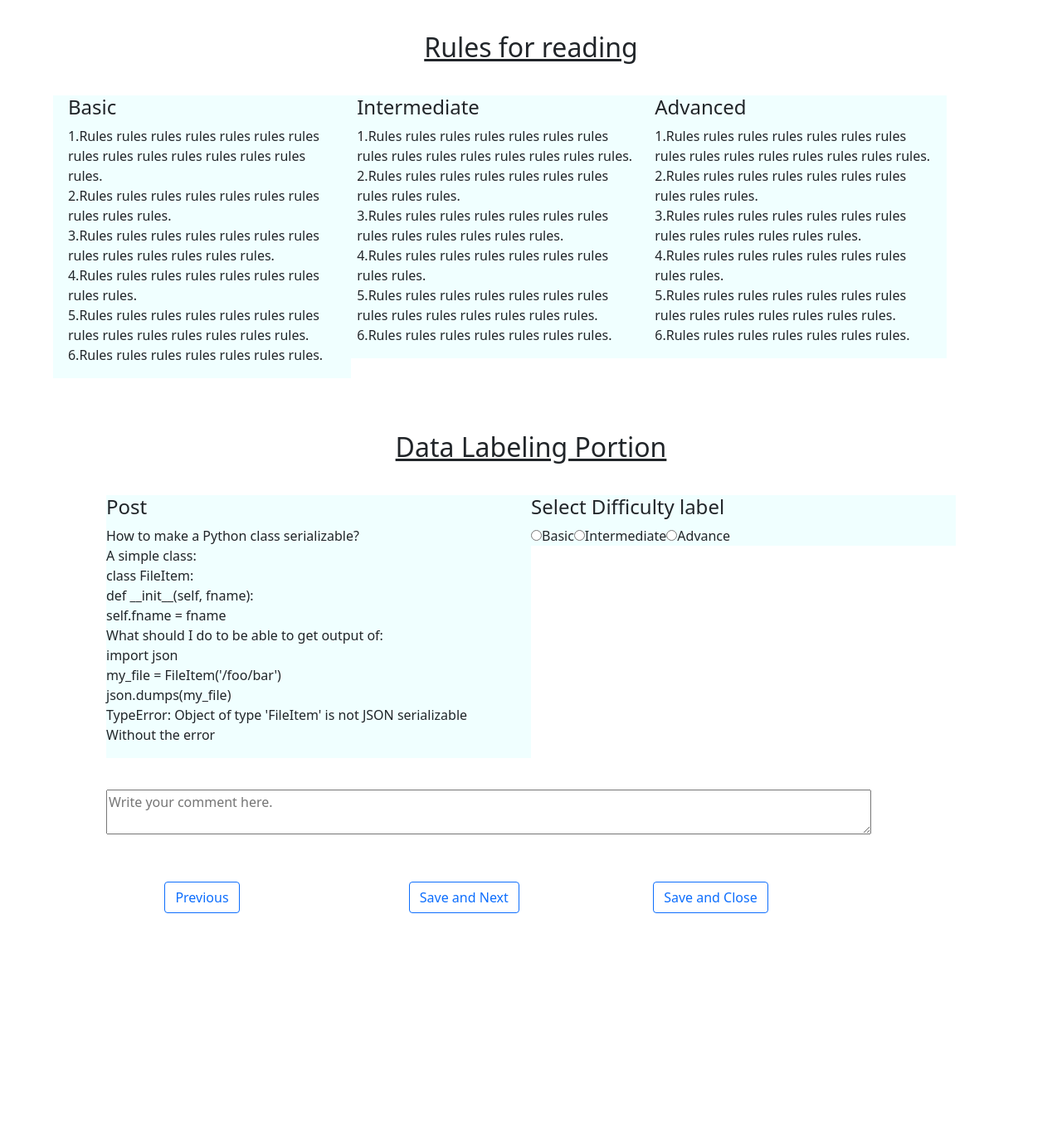
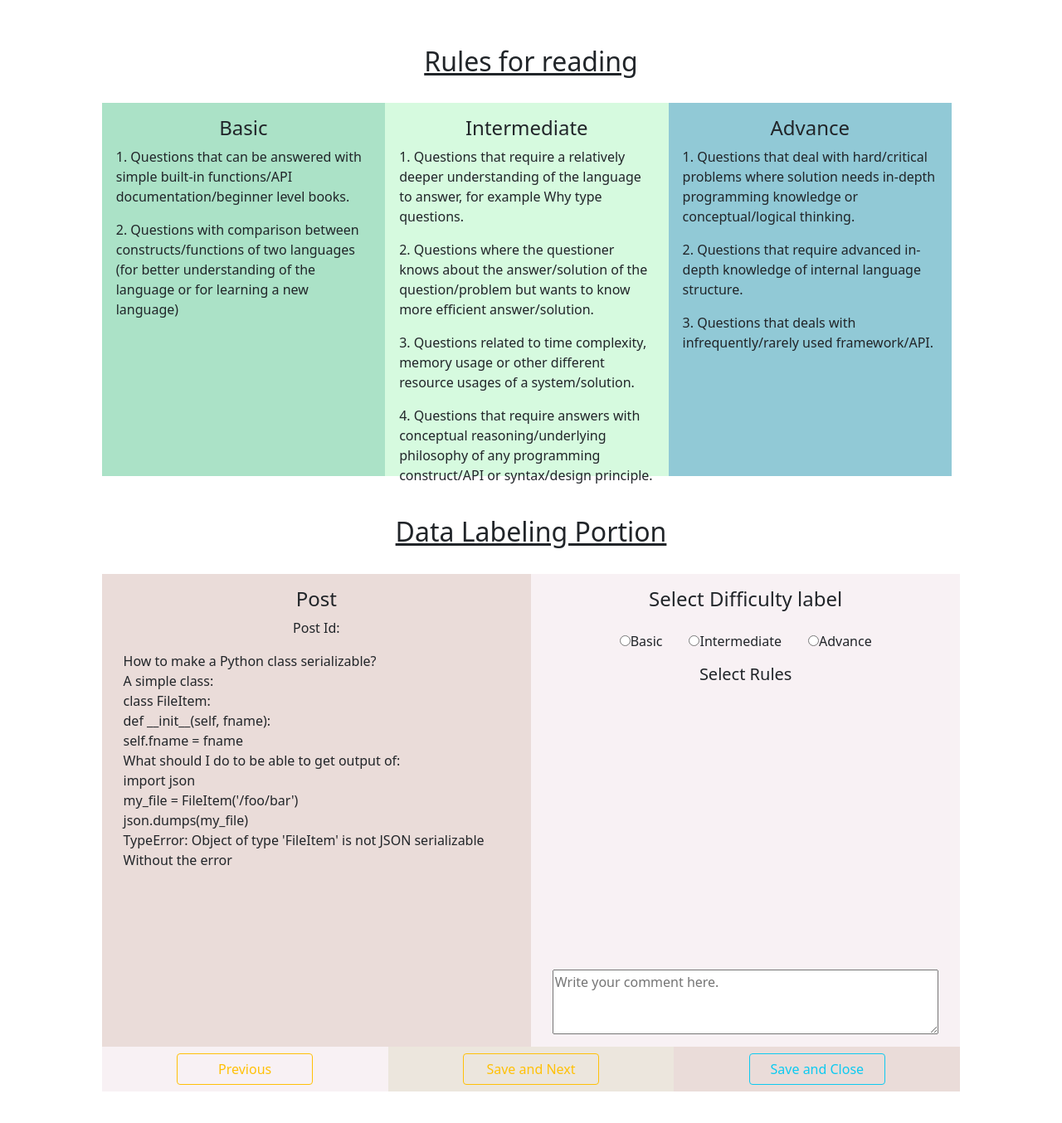
Before and after one commit to nawshin81/difficulty-labeling, a React (Create React App) app: page /labelpage in a window 1280 px wide. Shown: the top 1354 px of the page at 83% size. Before the commit the page ends 1127 px from the top, so only its background shows below. Built offline with nearby package versions, Linux system fonts and the light colour scheme.

Commit message:
Labelpage changed

```diff
--- a/src/App.js
+++ b/src/App.js
@@ -8,7 +8,7 @@ function App() {
       <BrowserRouter>
         <Routes>
           <Route path="/" element={<Home/>} />
-          <Route path="/Labelpage" element={<Labelpage/>} />
+          <Route path="/labelpage" element={<Labelpage/>} />
         </Routes>
       </BrowserRouter>
     </div>
--- a/src/InputPart.js
+++ b/src/InputPart.js
@@ -1,58 +1,100 @@
 import React from "react";
 import { useState, useEffect } from "react";
-import { Form, Button } from "react-bootstrap";
+import { Form } from "react-bootstrap";
+import { useNavigate } from "react-router-dom";
 import "bootstrap/dist/css/bootstrap.min.css";
 
-const InputPart = () => {
-  const rules = [
-    { id: 0, title: "Hello World" },
-    { id: 1, title: "Installation" },
-    { id: 2, title: "Development" },
-    { id: 3, title: "Others" },
-  ];
-  let arr = new Array(rules.length);
+const InputPart = (props) => {
+
+  const rules=props.rules;
+
+  const navigate = useNavigate();
+
+  const [collapse, setCollapse] = useState(true);
+  const [difficultywiserule, setDifficultywiserule]= useState({});
+  const [rule_arr, setRules_arr] = useState([]);
+
+
+
   const [difficulty, setDifficulty] = useState();
-  const [collapse, setCollapse] = useState(true);
+
   const handleChange = (e) => {
     const target = e.target;
     if (target.checked) {
       setDifficulty(target.value);
+      if (target.value===rules[0].title){
+        setDifficultywiserule(rules[0].item)
+        setRules_arr(new Array(rules[0].item.length))
+      }else if(target.value===rules[1].title){
+        setDifficultywiserule(rules[1].item)
+        setRules_arr(new Array(rules[1].item.length))
+      }else {
+        setDifficultywiserule(rules[2].item)
+        setRules_arr(new Array(rules[2].item.length))
+      }
       setCollapse(false);
     }
   };
 
-  useEffect(() => {
-    console.log(difficulty);
-    setCheckedState(arr.fill(false));
-  },[difficulty]);
 
-  const [checkedState, setCheckedState] = useState(arr.fill(false));
+
+  const [checkedRules, setcheckedRules] = useState(rule_arr.fill(false));
 
   const handleOnChange = (position) => {
-    const updatedCheckedState = checkedState.map((item, index) =>
+    const updatedcheckedRules = checkedRules.map((item, index) =>
       index === position ? !item : item
     );
 
-    setCheckedState(updatedCheckedState);
+    setcheckedRules(updatedcheckedRules);
   };
 
+
+
+  const [comment, setComment] = useState('');
+
+
+  useEffect(() => {
+    console.log(difficulty);
+    setcheckedRules(rule_arr.fill(false));
+  }, [difficulty]);
+
+
+  const save_and_next = () => {
+    if (difficulty != '') {
+      alert(difficulty + "----" + checkedRules + "\n" + comment)
+    } else {
+      alert("Please enter a valid Student Id")
+    }
+  }
+
+
+  const save_and_close = () => {
+    if (difficulty != '') {
+      let path = "/";
+      navigate(path);
+    } else {
+      alert("Please enter a valid Student Id")
+    }
+  }
+
   return (
-    <div style={{ paddingTop: "5%" }}>
+    <div className="w-100 ">
       <h2
         style={{
           display: "flex",
           justifyContent: "center",
           alignItems: "center",
           textDecorationLine: "underline",
-          marginBottom:"3%"
+          marginBottom: "3%"
         }}
       >
         Data Labeling Portion
       </h2>
-      <div style={{ width: "90%", paddingLeft: "10%" }}>
-        <div style={{ float: "left", width: "50%",backgroundColor:"azure" }}>
-          <h4>Post</h4>
-          <p>
+      <div style={{ backgroundColor: "#f8f1f4", minHeight: 570 }}>
+        <div style={{ float: "left", width: "50%", minHeight: 570, backgroundColor: "#eadcd9" }}>
+          <h4 className="d-flex justify-content-center pt-3">Post</h4>
+          <p className="d-flex justify-content-center">Post Id:</p>
+          <p style={{ paddingLeft: "5%", paddingRight: "3%" }}>
             How to make a Python class serializable?
             <br />
             A simple class:
@@ -77,21 +119,25 @@ const InputPart = () => {
           </p>
         </div>
 
-        <div style={{ float: "right", width: "50%",backgroundColor:"azure"  }}>
-          <h4>Select Difficulty label</h4>
+        <div style={{ float: "right", width: "50%" }}>
+          <h4 className="d-flex justify-content-center pt-3">Select Difficulty label</h4>
           <Form>
-            <div>
-              <label>
+            <div className="d-flex justify-content-center pt-3 w-100">
+            {rules.map(({ id, title }, index) => {
+              return (
+              <label className="px-3">
                 <input
                   type="radio"
-                  value="Basic"
-                  checked={difficulty === "Basic"}
+                  value={title}
+                  checked={difficulty === title}
                   onChange={handleChange}
                 />
-                <span>Basic</span>
+                <span>{title}</span>
               </label>
+              );
+            })}
 
-              <label>
+              {/* <label className="px-3">
                 <input
                   type="radio"
                   value="Intermediate"
@@ -101,7 +147,7 @@ const InputPart = () => {
                 <span>Intermediate</span>
               </label>
 
-              <label>
+              <label className="px-3">
                 <input
                   type="radio"
                   value="Advance"
@@ -109,64 +155,61 @@ const InputPart = () => {
                   onChange={handleChange}
                 />
                 <span>Advance</span>
-              </label>
+              </label> */}
             </div>
+            <div>
+
+              <h5 className="d-flex justify-content-center pt-3 w-100">Select Rules</h5>
+              <div className="d-flex justify-content-center pt-3 w-100" style={{minHeight:320}}>
                 {collapse ? (
                   <></>
                 ) : (
-              <>
-                <h3>Select Rules</h3>
                   <ul>
-                  {rules.map(({ id, title }, index) => {
+                    {difficultywiserule.map(({ item_id, item_title }, index) => {
                       return (
                         <div key={index}>
                           <input
                             type="checkbox"
-                          id={id}
-                          name={title}
-                          value={title}
-                          checked={checkedState[id]}
-                          onChange={() => handleOnChange(id)}
+                            id={item_id}
+                            name={item_title}
+                            value={item_title}
+                            checked={checkedRules[item_id]}
+                            onChange={() => handleOnChange(item_id)}
                           />
-                        <label htmlFor={`custom-checkbox-${id}`}>{title}</label>
+                          <label htmlFor={`custom-checkbox-${item_id}`}>{item_title}</label>
                         </div>
                       );
                     })}
                   </ul>
-              </>
                 )}
+              </div>
+            </div>
+            <form className="d-flex justify-content-center pt-3 w-100">
+              <textarea
+                value={comment}
+                rows="3"
+                placeholder="Write your comment here."
+                style={{ width: "90%" }}
+                onChange={e => setComment(e.target.value)}
+              />
+            </form>
           </Form>
         </div>
-        <br style={{ clear: "left" }} />
+
       </div>
-      <div>
-        <form style={{ paddingLeft: "10%", paddingTop: "3%" }}>
-          <textarea
-            value=""
-            placeholder="Write your comment here."
-            style={{ width: "80%" }}
-          />
-        </form>
+      <div className="d-flex justify-content-center pb-5 w-100">
+
+        <div className="d-flex justify-content-center p-2"
+          style={{ backgroundColor: "#f8f1f4", width: "33.33%" }}
+        > <button type="button" class="btn btn-outline-warning waves-effect w-50" >Previous</button>
         </div>
+        <div className="d-flex justify-content-center p-2"
+          style={{ backgroundColor: "#ece6dd", width: "33.33%" }}
+        > <button type="button" class="btn btn-outline-warning waves-effect w-50" onClick={save_and_next}>Save and Next</button></div>
+        <div className="d-flex justify-content-center p-2"
+          style={{ backgroundColor: "#eadcd9", width: "33.33%" }}
+        > <button type="button" class="btn btn-outline-info waves-effect w-50" onClick={save_and_close}>Save and Close</button></div>
 
-      <div
-        style={{
-          display: "flex",
-          justifyContent: "center",
-          alignItems: "center",
-          marginTop:"4%",
-          marginBottom:"2%",
-        }}
-      >
-        <div style={{ float: "left", width: "23%" }}>
-          <Button variant="outline-primary">Previous</Button>
-        </div>
-        <div style={{ float: "left", width: "23%" }}>
-          <Button variant="outline-primary">Save and Next</Button>
-        </div>
-        <div style={{ float: "left", width: "23%" }}>
-          <Button variant="outline-primary">Save and Close</Button>
-        </div>
       </div>
     </div>
   );
--- a/src/Labelpage.js
+++ b/src/Labelpage.js
@@ -3,10 +3,69 @@ import Rules from "./Rules";
 import InputPart from "./InputPart";
 
 const Labelpage = () => {
+
+  const rules = [
+    {
+      id: 0, title: "Basic", item: [
+        {
+          item_id: 0,
+          item_title: "Questions that can be answered with simple built-in functions/API documentation/beginner level books."
+        },
+        {
+          item_id: 1,
+          item_title: "Questions with comparison between constructs/functions of two languages (for better understanding of the language or for learning a new language)"
+        }
+      ]
+    },
+    {
+      id: 1, title: "Intermediate", item: [
+        {
+          item_id: 0,
+          item_title: "Questions that require a relatively deeper understanding of the language to answer, for example Why type questions."
+        },
+        {
+          item_id: 1,
+          item_title: "Questions where the questioner knows about the answer/solution of the question/problem but wants to know more efficient answer/solution."
+        },
+        {
+          item_id: 2,
+          item_title: "Questions related to time complexity, memory usage or other different resource usages of a system/solution."
+        },
+        {
+          item_id: 3,
+          item_title: "Questions that require answers with conceptual reasoning/underlying philosophy of any programming construct/API or syntax/design principle."
+        }
+      ]
+    },
+    {
+      id: 2, title: "Advance", item: [
+        {
+          item_id: 0,
+          item_title: "Questions that deal with hard/critical problems where solution needs in-depth programming knowledge or conceptual/logical thinking."
+        },
+        {
+          item_id: 1,
+          item_title: "Questions that require advanced in-depth knowledge of internal language structure."
+        },
+        {
+          item_id: 2,
+          item_title: "Questions that deals with infrequently/rarely used framework/API."
+        }
+      ]
+    },
+  ];
+
+
   return (
-    <div>
-      <Rules />
-      <InputPart />
+    <div className="col-md-12 d-flex justify-content-center">
+      <div className="col-md-10">
+        <div className="d-flex py-4 px-3 w-100">
+          <Rules rules={rules}/>
+        </div>
+        <div className="d-flex py-4 px-3 w-100">
+          <InputPart rules={rules}/>
+        </div>
+      </div>
     </div>
   );
 };
--- a/src/Rules.js
+++ b/src/Rules.js
@@ -1,8 +1,11 @@
 import React from "react";
 
-const Rules = () => {
+const Rules = (props) => {
+
+  const rules=props.rules;
+
   return (
-    <div>
+    <div className="w-100">
       <h2
         style={{
           display: "flex",
@@ -15,70 +18,34 @@ const Rules = () => {
       >
         Rules for reading
       </h2>
-      <div style={{ width: "90%", paddingLeft: "5%" }}>
-        <div style={{ float: "left", width: "33%", backgroundColor: "azure" }}>
-          <h4 style={{ paddingLeft: "5%", paddingRight: "3%" }}>Basic</h4>
-          <p style={{ paddingLeft: "5%", paddingRight: "3%" }}>
-            1.Rules rules rules rules rules rules rules rules rules rules rules
-            rules rules rules rules.
-            <br />
-            2.Rules rules rules rules rules rules rules rules rules rules.
-            <br />
-            3.Rules rules rules rules rules rules rules rules rules rules rules
-            rules rules.
-            <br />
-            4.Rules rules rules rules rules rules rules rules rules.
-            <br />
-            5.Rules rules rules rules rules rules rules rules rules rules rules
-            rules rules rules.
-            <br />
-            6.Rules rules rules rules rules rules rules.
-            <br />
-          </p>
+      <div>
+
+        <div style={{ float: "left", width: "33%", height:450, backgroundColor: "#abe2c7" }}>
+          <h4 className="d-flex justify-content-center pt-3">{rules[0].title}</h4>
+          {rules[0].item.map(({ item_id, item_title }, index) => {
+              return (
+          <p style={{ paddingLeft: "5%", paddingRight: "5%" }}>{item_id+1}. {item_title}</p>
+            );
+            })}
         </div>
-        <div style={{ float: "left", width: "33%", backgroundColor: "azure" }}>
-          <h4 style={{ paddingLeft: "2%", paddingRight: "3%" }}>
-            Intermediate
-          </h4>
-          <p style={{ paddingLeft: "2%", paddingRight: "3%" }}>
-            1.Rules rules rules rules rules rules rules rules rules rules rules
-            rules rules rules rules.
-            <br />
-            2.Rules rules rules rules rules rules rules rules rules rules.
-            <br />
-            3.Rules rules rules rules rules rules rules rules rules rules rules
-            rules rules.
-            <br />
-            4.Rules rules rules rules rules rules rules rules rules.
-            <br />
-            5.Rules rules rules rules rules rules rules rules rules rules rules
-            rules rules rules.
-            <br />
-            6.Rules rules rules rules rules rules rules.
-            <br />
-          </p>
+
+        <div style={{ float: "left", width: "33%", height:450, backgroundColor: "#d6fadf" }}>
+          <h4 className="d-flex justify-content-center pt-3">{rules[1].title}</h4>
+          {rules[1].item.map(({ item_id, item_title }, index) => {
+              return (
+          <p style={{ paddingLeft: "5%", paddingRight: "5%" }}>{item_id+1}. {item_title}</p>
+            );
+            })}
         </div>
-        <div style={{ float: "left", width: "33%", backgroundColor: "azure" }}>
-          <h4 style={{ paddingLeft: "2%", paddingRight: "5%" }}>Advanced</h4>
-          <p style={{ paddingLeft: "2%", paddingRight: "5%" }}>
-            1.Rules rules rules rules rules rules rules rules rules rules rules
-            rules rules rules rules.
-            <br />
-            2.Rules rules rules rules rules rules rules rules rules rules.
-            <br />
-            3.Rules rules rules rules rules rules rules rules rules rules rules
-            rules rules.
-            <br />
-            4.Rules rules rules rules rules rules rules rules rules.
-            <br />
-            5.Rules rules rules rules rules rules rules rules rules rules rules
-            rules rules rules.
-            <br />
-            6.Rules rules rules rules rules rules rules.
-            <br />
-          </p>
+
+        <div style={{ float: "left", width: "33%",height:450, backgroundColor: "#91c9d6" }}>
+          <h4 className="d-flex justify-content-center pt-3">{rules[2].title}</h4>
+          {rules[2].item.map(({ item_id, item_title }, index) => {
+              return (
+          <p style={{ paddingLeft: "5%", paddingRight: "5%" }}>{item_id+1}. {item_title}</p>
+            );
+            })}
         </div>
-        <br style={{ clear: "left" }} />
       </div>
     </div>
   );
```
Also changed, not shown: src/Home.js (+20 -9 lines), 2 other files (tests, documents, lock files or other folders). Lines whose indentation alone changed are shown as unchanged.
